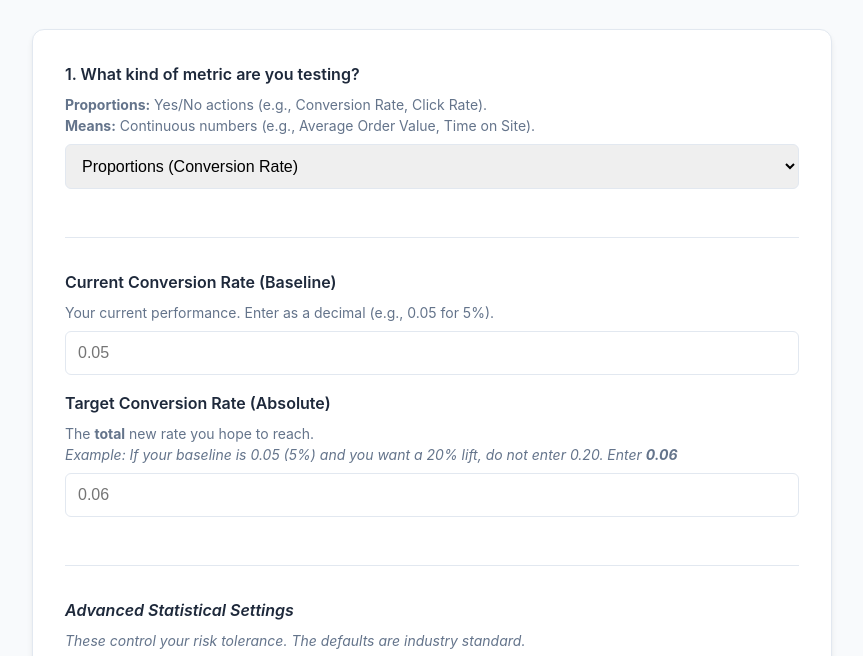
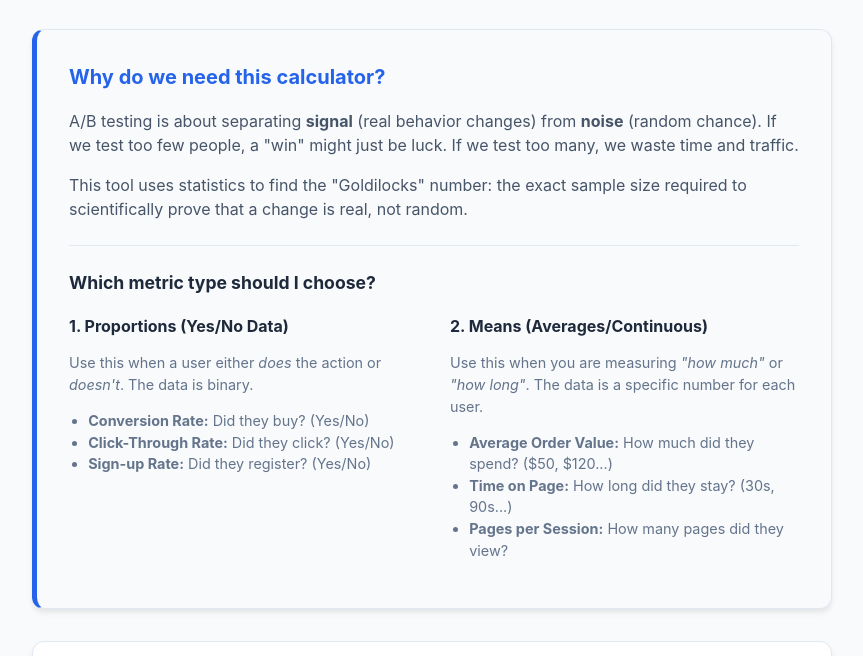
Before and after one commit to tbaker-rl/sample_size_calculator, a plain HTML site: page index.html in a window 1280 px wide. Shown: the part 104-760 px from the top of the page, without its empty margins (208-1071 px from the left). Drawn offline with Linux system fonts and the light colour scheme.

Commit message:
added more detailed description

```diff
--- a/index.html
+++ b/index.html
@@ -92,6 +92,45 @@
 <body>
 
     <h1>A/B Test Calculator</h1>
+
+    <div class="card" style="background-color: #f8fafc; border-left: 5px solid var(--primary); margin-bottom: 2rem;">
+        <h2 style="margin-top: 0; font-size: 1.25rem; color: var(--primary);">Why do we need this calculator?</h2>
+        <p style="margin-bottom: 1rem; color: #475569;">
+            A/B testing is about separating <strong>signal</strong> (real behavior changes) from <strong>noise</strong> (random chance).
+            If we test too few people, a "win" might just be luck. If we test too many, we waste time and traffic.
+        </p>
+        <p style="margin-bottom: 0; color: #475569;">
+            This tool uses statistics to find the "Goldilocks" number: the exact sample size required to scientifically prove that a change is real, not random.
+        </p>
+
+        <hr style="border: 0; border-top: 1px solid #e2e8f0; margin: 1.5rem 0;">
+
+        <h3 style="margin-top: 0; font-size: 1.1rem;">Which metric type should I choose?</h3>
+        <div style="display: grid; grid-template-columns: 1fr 1fr; gap: 2rem;">
+            <div>
+                <strong style="color: var(--text);">1. Proportions (Yes/No Data)</strong>
+                <p style="font-size: 0.9rem; color: #64748b;">
+                    Use this when a user either <em>does</em> the action or <em>doesn't</em>. The data is binary.
+                </p>
+                <ul style="font-size: 0.9rem; color: #64748b; padding-left: 1.2rem;">
+                    <li><strong>Conversion Rate:</strong> Did they buy? (Yes/No)</li>
+                    <li><strong>Click-Through Rate:</strong> Did they click? (Yes/No)</li>
+                    <li><strong>Sign-up Rate:</strong> Did they register? (Yes/No)</li>
+                </ul>
+            </div>
+            <div>
+                <strong style="color: var(--text);">2. Means (Averages/Continuous)</strong>
+                <p style="font-size: 0.9rem; color: #64748b;">
+                    Use this when you are measuring <em>"how much"</em> or <em>"how long"</em>. The data is a specific number for each user.
+                </p>
+                <ul style="font-size: 0.9rem; color: #64748b; padding-left: 1.2rem;">
+                    <li><strong>Average Order Value:</strong> How much did they spend? ($50, $120...)</li>
+                    <li><strong>Time on Page:</strong> How long did they stay? (30s, 90s...)</li>
+                    <li><strong>Pages per Session:</strong> How many pages did they view?</li>
+                </ul>
+            </div>
+        </div>
+    </div>
 
     <div class="card">
         <div class="section">
```
